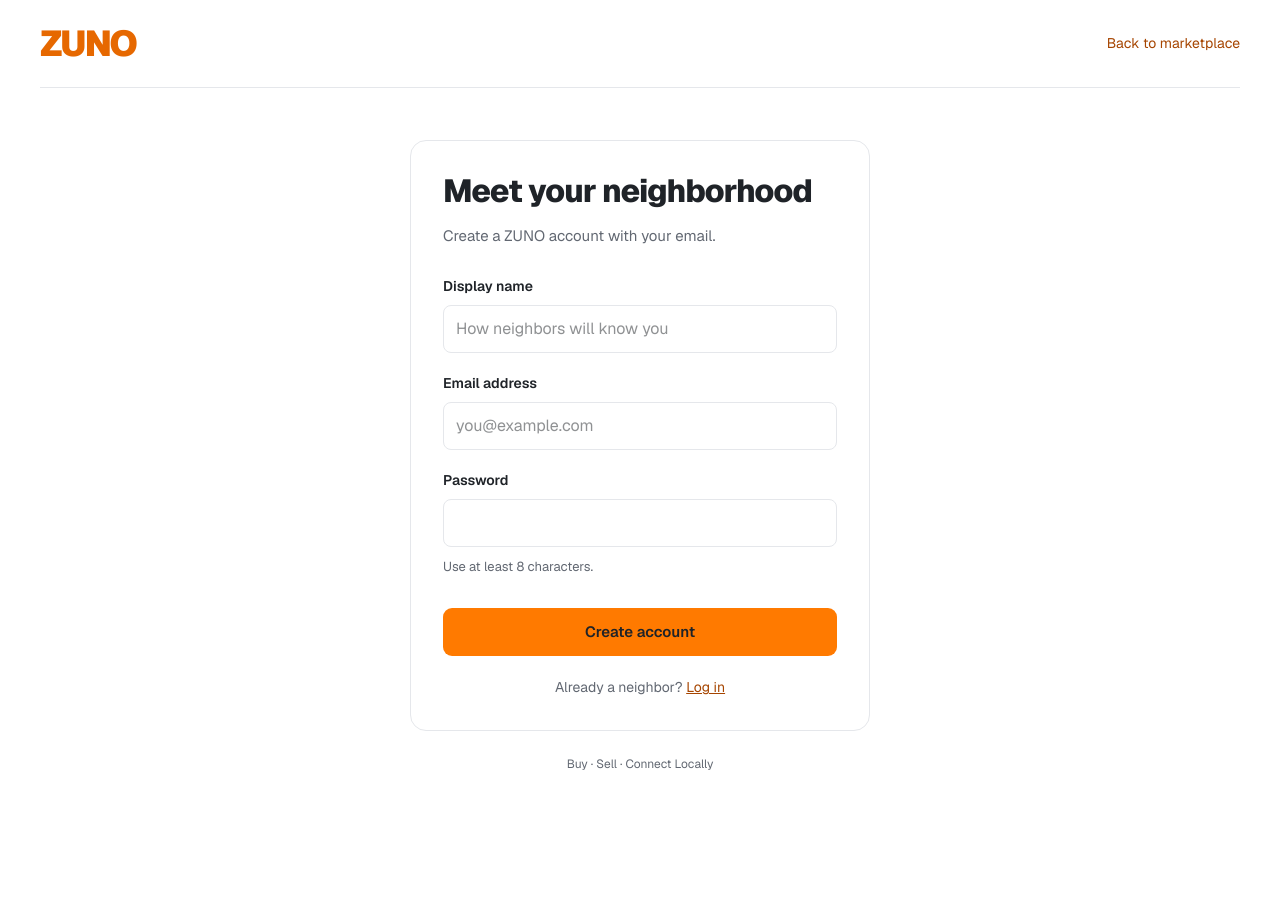
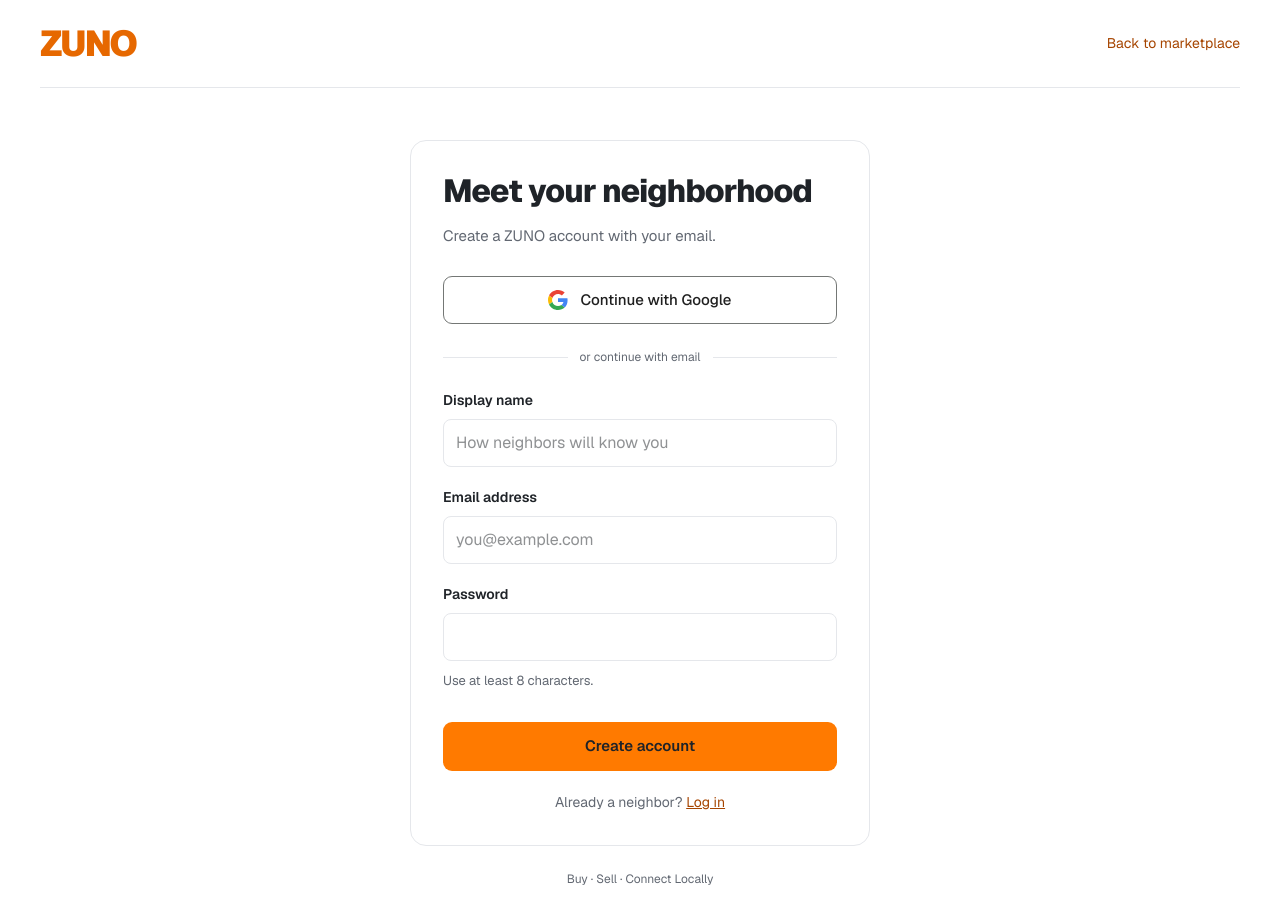
Before and after one commit to olimjon03/zuno-web, a Next.js app: page /signup in a window 1280 px wide. Shown: the top 924 px of the page. Before the commit the page ends 825 px from the top, so only its background shows below. Built offline with nearby package versions, Linux system fonts and the light colour scheme.

Commit message:
Add Google sign-in to ZUNO authentication

```diff
--- a/src/app/account/page.tsx
+++ b/src/app/account/page.tsx
@@ -23,9 +23,14 @@ async function Account() {
   } = await supabase.auth.getUser();
   if (error || !user) redirect("/login?notice=session");
   const name =
-    typeof user.user_metadata.display_name === "string"
-      ? user.user_metadata.display_name
-      : "Neighbor";
+    [
+      user.user_metadata.display_name,
+      user.user_metadata.full_name,
+      user.user_metadata.name,
+    ].find(
+      (value): value is string =>
+        typeof value === "string" && value.trim().length > 0,
+    ) ?? "Neighbor";
   return (
     <AuthShell
       title="Your account"
--- a/src/app/auth/callback/route.ts
+++ b/src/app/auth/callback/route.ts
@@ -4,7 +4,11 @@ import { getSiteUrl } from "@/lib/supabase/config";
 
 export async function GET(request: NextRequest) {
   const code = request.nextUrl.searchParams.get("code");
-  if (code && code.length <= 2048) {
+  if (
+    !request.nextUrl.searchParams.has("error") &&
+    code &&
+    code.length <= 2048
+  ) {
     try {
       const supabase = await createClient();
       const { error } = await supabase.auth.exchangeCodeForSession(code);
@@ -16,7 +20,7 @@ export async function GET(request: NextRequest) {
   }
   return NextResponse.redirect(
     new URL(
-      "/login?notice=confirmation",
+      "/login?notice=signin",
       process.env.NEXT_PUBLIC_SITE_URL ? getSiteUrl() : request.url,
     ),
   );
--- a/src/app/globals.css
+++ b/src/app/globals.css
@@ -911,3 +911,41 @@ h2 {
     font-size: 28px;
   }
 }
+
+.google-button {
+  width: 100%;
+  background: white;
+  border-color: #747775;
+  color: #1f1f1f;
+  font-weight: 500;
+  gap: 12px;
+  min-height: 46px;
+}
+.google-button:hover {
+  background: #f8f9fa;
+}
+.google-button:disabled {
+  cursor: wait;
+  opacity: 0.65;
+}
+.google-button svg {
+  flex-shrink: 0;
+}
+.google-signin .auth-error {
+  margin-top: 12px;
+}
+.auth-divider {
+  display: flex;
+  align-items: center;
+  gap: 12px;
+  color: var(--muted);
+  font-size: 12px;
+  margin-block: 24px;
+}
+.auth-divider::before,
+.auth-divider::after {
+  content: "";
+  height: 1px;
+  background: var(--border);
+  flex: 1;
+}
--- a/src/app/login/page.tsx
+++ b/src/app/login/page.tsx
@@ -9,7 +9,12 @@ async function LoginNotice({
   searchParams: Promise<Record<string, string | string[] | undefined>>;
 }) {
   const { notice } = await searchParams;
-  return notice === "confirmation" ? (
+  return notice === "signin" ? (
+    <p role="alert" className="auth-error">
+      We couldn’t complete sign-in. Please try again with Google or use your
+      email and password.
+    </p>
+  ) : notice === "confirmation" ? (
     <p role="alert" className="auth-error">
       That confirmation link is invalid or expired. Try logging in, or request a
       new confirmation email from registration.
--- a/src/features/auth/auth-form.tsx
+++ b/src/features/auth/auth-form.tsx
@@ -1,6 +1,7 @@
 "use client";
 
 import Link from "next/link";
+import { GoogleButton } from "./google-button";
 import { useActionState, useState } from "react";
 import { login, signup, type AuthState } from "./actions";
 
@@ -13,6 +14,11 @@ export function AuthForm({ mode }: { mode: "login" | "signup" }) {
     {},
   );
   return (
+    <>
+      <GoogleButton />
+      <div className="auth-divider">
+        <span>or continue with email</span>
+      </div>
       <form action={action} className="auth-form" aria-busy={pending}>
         {registering && (
           <div>
@@ -83,5 +89,6 @@ export function AuthForm({ mode }: { mode: "login" | "signup" }) {
           </Link>
         </p>
       </form>
+    </>
   );
 }
--- /dev/null
+++ b/src/features/auth/google-action.ts
@@ -0,0 +1,41 @@
+"use server";
+
+import { redirect } from "next/navigation";
+import { createClient } from "@/lib/supabase/server";
+import { getSiteUrl, getSupabaseConfig } from "@/lib/supabase/config";
+import type { AuthState } from "./actions";
+
+export async function loginWithGoogle(): Promise<AuthState> {
+  let destination: string;
+  try {
+    const supabase = await createClient();
+    const { data, error } = await supabase.auth.signInWithOAuth({
+      provider: "google",
+      options: {
+        redirectTo: `${getSiteUrl()}/auth/callback`,
+        skipBrowserRedirect: true,
+      },
+    });
+    if (error || !data.url)
+      return {
+        error:
+          "Google sign-in is unavailable right now. Please try again or use email.",
+      };
+    const url = new URL(data.url);
+    // Only hand the browser to the configured Supabase authorization endpoint.
+    if (
+      url.origin !== new URL(getSupabaseConfig().url).origin ||
+      url.pathname !== "/auth/v1/authorize" ||
+      url.searchParams.get("provider") !== "google"
+    ) {
+      return { error: "We couldn’t start Google sign-in. Please try again." };
+    }
+    destination = url.href;
+  } catch {
+    return {
+      error: "We couldn’t start Google sign-in. Please try again or use email.",
+    };
+  }
+  // Next.js redirect throws internally and must stay outside the error handler.
+  redirect(destination);
+}
--- /dev/null
+++ b/src/features/auth/google-button.tsx
@@ -0,0 +1,42 @@
+"use client";
+
+import { useActionState } from "react";
+import { loginWithGoogle } from "./google-action";
+import type { AuthState } from "./actions";
+
+export function GoogleButton() {
+  const [state, action, pending] = useActionState<AuthState, FormData>(
+    loginWithGoogle,
+    {},
+  );
+  return (
+    <form action={action} className="google-signin" aria-busy={pending}>
+      <button type="submit" className="button google-button" disabled={pending}>
+        <svg viewBox="0 0 48 48" width="20" height="20" aria-hidden="true">
+          <path
+            fill="#EA4335"
+            d="M24 9.5c3.54 0 6.71 1.22 9.21 3.6l6.85-6.85C35.9 2.38 30.47 0 24 0 14.62 0 6.51 5.38 2.56 13.22l7.98 6.19C12.43 13.72 17.74 9.5 24 9.5Z"
+          />
+          <path
+            fill="#4285F4"
+            d="M46.98 24.55c0-1.57-.15-3.09-.38-4.55H24v9.02h12.94c-.58 2.96-2.26 5.48-4.78 7.18l7.73 6C44.4 38.02 46.98 31.87 46.98 24.55Z"
+          />
+          <path
+            fill="#FBBC05"
+            d="M10.53 28.59A14.41 14.41 0 0 1 9.75 24c0-1.59.27-3.13.77-4.59l-7.98-6.19A23.87 23.87 0 0 0 0 24c0 3.87.93 7.53 2.56 10.78l7.97-6.19Z"
+          />
+          <path
+            fill="#34A853"
+            d="M24 48c6.48 0 11.93-2.13 15.91-5.8l-7.73-6c-2.15 1.45-4.92 2.3-8.18 2.3-6.26 0-11.57-4.22-13.47-9.91l-7.98 6.19C6.51 42.62 14.62 48 24 48Z"
+          />
+        </svg>
+        {pending ? "Connecting to Google…" : "Continue with Google"}
+      </button>
+      {state.error && (
+        <p role="alert" className="auth-error">
+          {state.error}
+        </p>
+      )}
+    </form>
+  );
+}
```
Also changed, not shown: 2 other files (tests, documents, lock files or other folders). Lines whose indentation alone changed are shown as unchanged.
